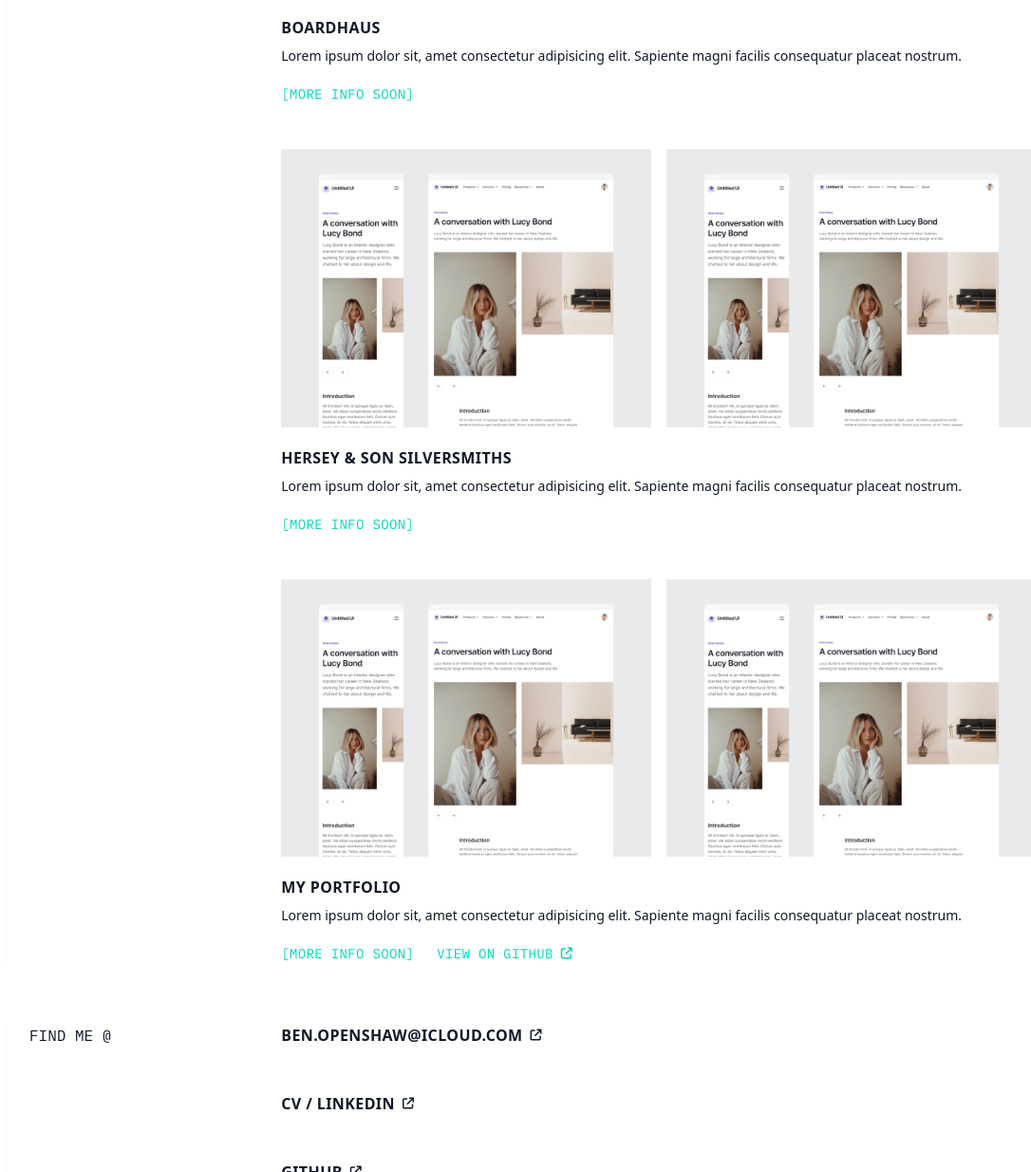
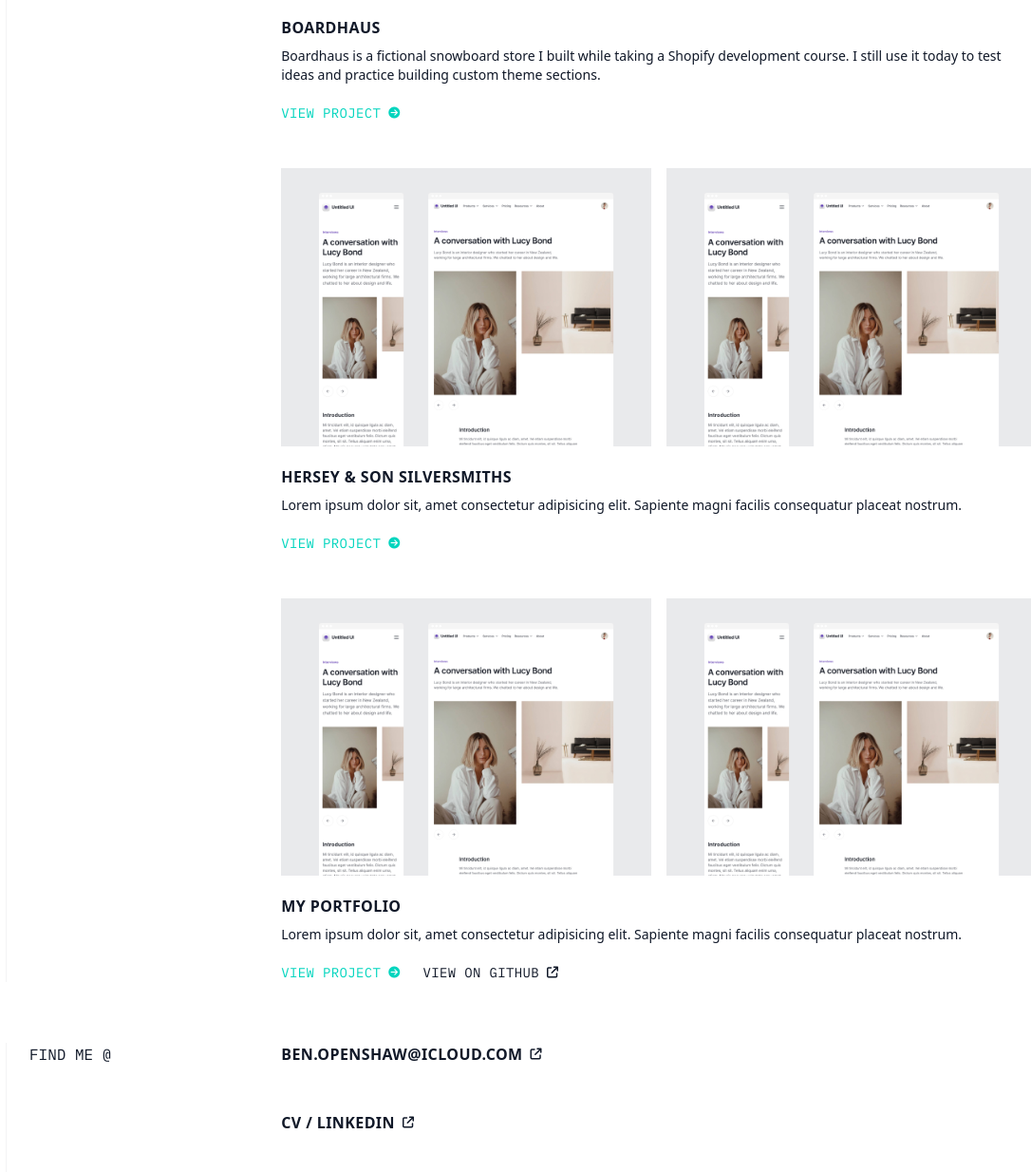
Before and after one commit to bopensh/Portfolio, a website: page index.html in a window 1280 px wide. Shown: the part 1312-2546 px from the top of the page at 95% size, without its empty margins (91-1177 px from the left). Drawn offline with nearby package versions, Linux system fonts and the light colour scheme; files that its build step writes are made by us from their sources.

Commit message:
Added 'view project' buttons to portfolio projects

```diff
--- a/index.html
+++ b/index.html
@@ -263,14 +263,17 @@
                       Boardhaus
                     </h3>
                     <p class="mt-2 text-sm">
-                      Lorem ipsum dolor sit, amet consectetur adipisicing elit.
-                      Sapiente magni facilis consequatur placeat nostrum.
+                      Boardhaus is a fictional snowboard store I built while taking a Shopify development course. I still use it today to test ideas and practice building custom theme sections.
                     </p>
-                    <div
-                      class="mt-5 flex items-center gap-2 text-sm font-semibold tracking-wide uppercase text-teal-400"
-                    >
-                      <div class="font-plexmono">[More info soon]</div>
-                    </div>
+                    <a
+                    href="/about.html"
+                    class="mt-5 flex items-center gap-2 text-teal-400 text-sm font-semibold tracking-wide uppercase w-max"
+                  >
+                    <div class="font-plexmono">View project</div>
+                    <i
+                      class="text-xs fa-solid fa-circle-arrow-right"
+                    ></i>
+                  </a>
                   </div>
                   <div class="group relative flex flex-col items-start">
                     <div
@@ -296,11 +299,15 @@
                       Lorem ipsum dolor sit, amet consectetur adipisicing elit.
                       Sapiente magni facilis consequatur placeat nostrum.
                     </p>
-                    <div
-                      class="mt-5 flex items-center gap-2 text-sm font-semibold tracking-wide uppercase text-teal-400"
-                    >
-                      <div class="font-plexmono">[More info soon]</div>
-                    </div>
+                    <a
+                    href="/about.html"
+                    class="mt-5 flex items-center gap-2 text-teal-400 text-sm font-semibold tracking-wide uppercase w-max"
+                  >
+                    <div class="font-plexmono">View project</div>
+                    <i
+                      class="text-xs fa-solid fa-circle-arrow-right"
+                    ></i>
+                  </a>
                   </div>
                   <div class="group relative flex flex-col items-start">
                     <div
@@ -327,15 +334,21 @@
                       Sapiente magni facilis consequatur placeat nostrum.
                     </p>
                     <div
-                      class="mt-5 flex gap-6 text-sm font-semibold tracking-wide uppercase"
+                      class="mt-5 flex items-center gap-6 text-sm font-semibold tracking-wide uppercase"
                     >
-                      <div class="font-plexmono text-teal-400">
-                        [More info soon]
-                      </div>
+                      <a
+                        href="/about.html"
+                        class="flex items-center gap-2 text-teal-400 text-sm font-semibold tracking-wide uppercase w-max"
+                      >
+                        <div class="font-plexmono">View project</div>
+                        <i
+                          class="text-xs fa-solid fa-circle-arrow-right"
+                        ></i>
+                      </a>
                       <a
                         href="https://github.com/bopensh/Portfolio"
                         target="_blank"
-                        class="flex items-center gap-2 text-teal-400"
+                        class="flex items-center gap-2"
                       >
                         <div class="font-plexmono">View on Github</div>
                         <i
```
